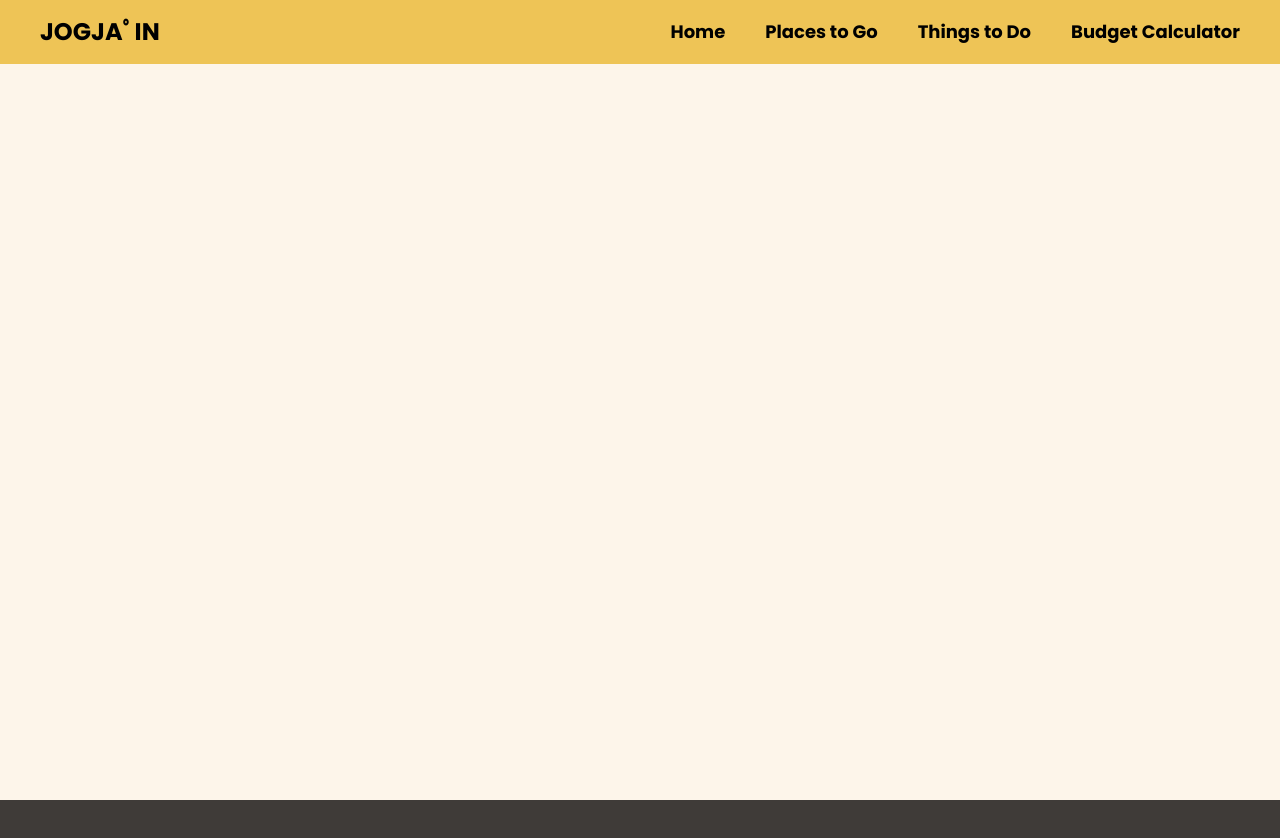
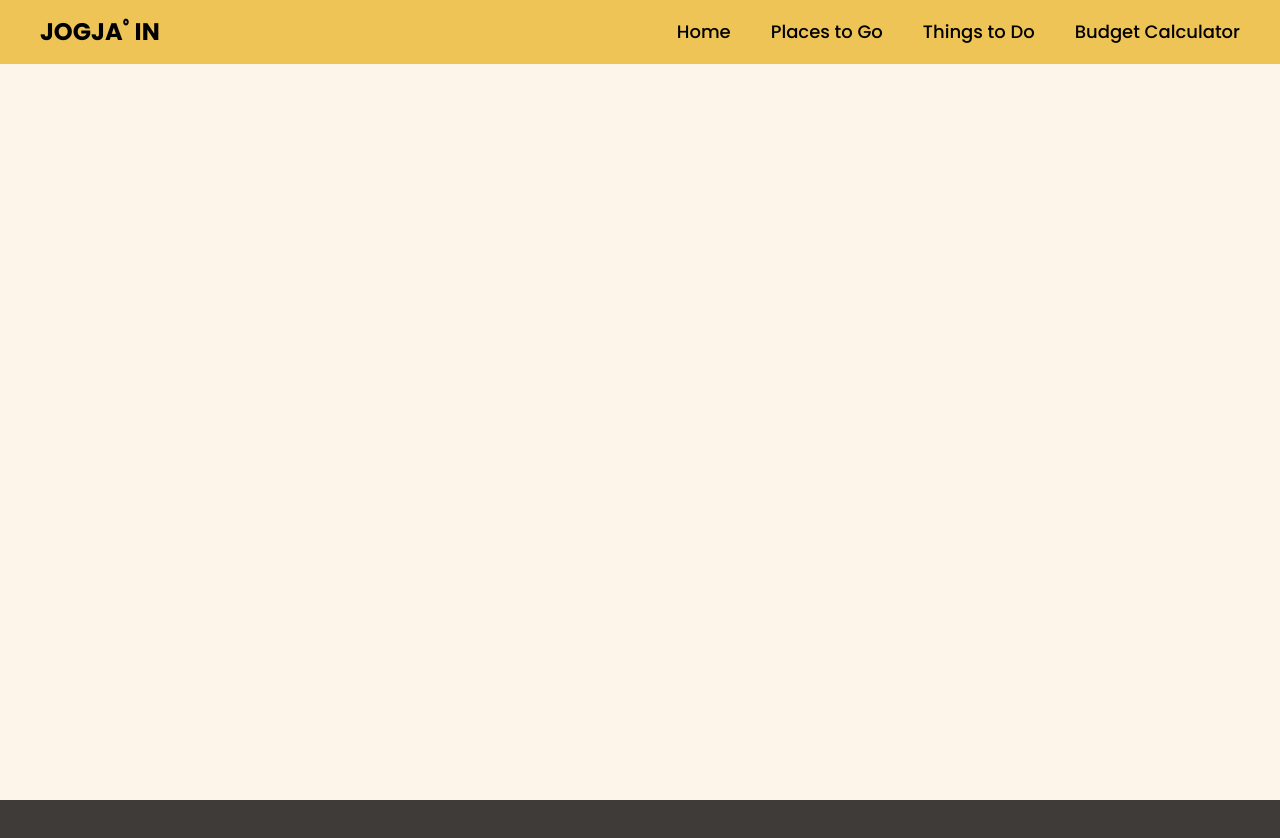
Before and after one commit to epaaa/VisitJogja, a React (Vite) app: page /johe in a window 1280 px wide. Shown: the top 838 px of the page. Built offline with nearby package versions, Linux system fonts and the light colour scheme.

Commit message:
navigation hover

```diff
--- a/src/pages/johe/Navigation.tsx
+++ b/src/pages/johe/Navigation.tsx
@@ -14,15 +14,15 @@ export default function Navigation() {
   }
 
   return (
-    <div className={`absolute top-0 w-screen bg-yellow px-10 py-4 ${responsivePopUp ? 'h-screen' : ''}`}>
+    <div className={`select-none absolute top-0 w-screen bg-yellow px-10 py-4 ${responsivePopUp ? 'h-screen' : ''}`}>
       <div className="flex justify-between items-center">
         <div className="text-2xl font-bold">JOGJAﾟIN</div>
         <div onClick={toggleResponsivePopUp} className="md:hidden block">
           { !responsivePopUp ? <i className="fa-solid fa-bars"></i> : <i className="fa-solid fa-x"></i> }
         </div>
-        <NavigationChild className="md:flex hidden gap-10" />
+        <NavigationChild responsivePopUp={responsivePopUp} className="md:flex hidden gap-10" />
       </div>
-      { !responsivePopUp ? null : <NavigationChild className="mt-10 grid gap-2" /> }
+      { !responsivePopUp ? null : <NavigationChild responsivePopUp={responsivePopUp} className="mt-10 grid gap-2" /> }
     </div>
   )
 }
--- a/src/pages/johe/NavigationChild.tsx
+++ b/src/pages/johe/NavigationChild.tsx
@@ -1,14 +1,15 @@
 export interface NavigationChildInterface {
-  className:string
+  className:string,
+  responsivePopUp:boolean
 }
 
 export default function NavigationChild(prop:NavigationChildInterface){
     return (
       <div className={prop.className}>
-        <div className="text-lg font-bold">Home</div>
-        <div className="text-lg font-bold">Places to Go</div>
-        <div className="text-lg font-bold">Things to Do</div>
-        <div className="text-lg font-bold">Budget Calculator</div>
+        <div className="cursor-pointer text-lg font-medium hover:font-bold">Home</div>
+        <div className="cursor-pointer text-lg font-medium hover:font-bold">Places to Go</div>
+        <div className="cursor-pointer text-lg font-medium hover:font-bold">Things to Do</div>
+        <div className="cursor-pointer text-lg font-medium hover:font-bold">Budget Calculator</div>
       </div>
     )
   }
```
